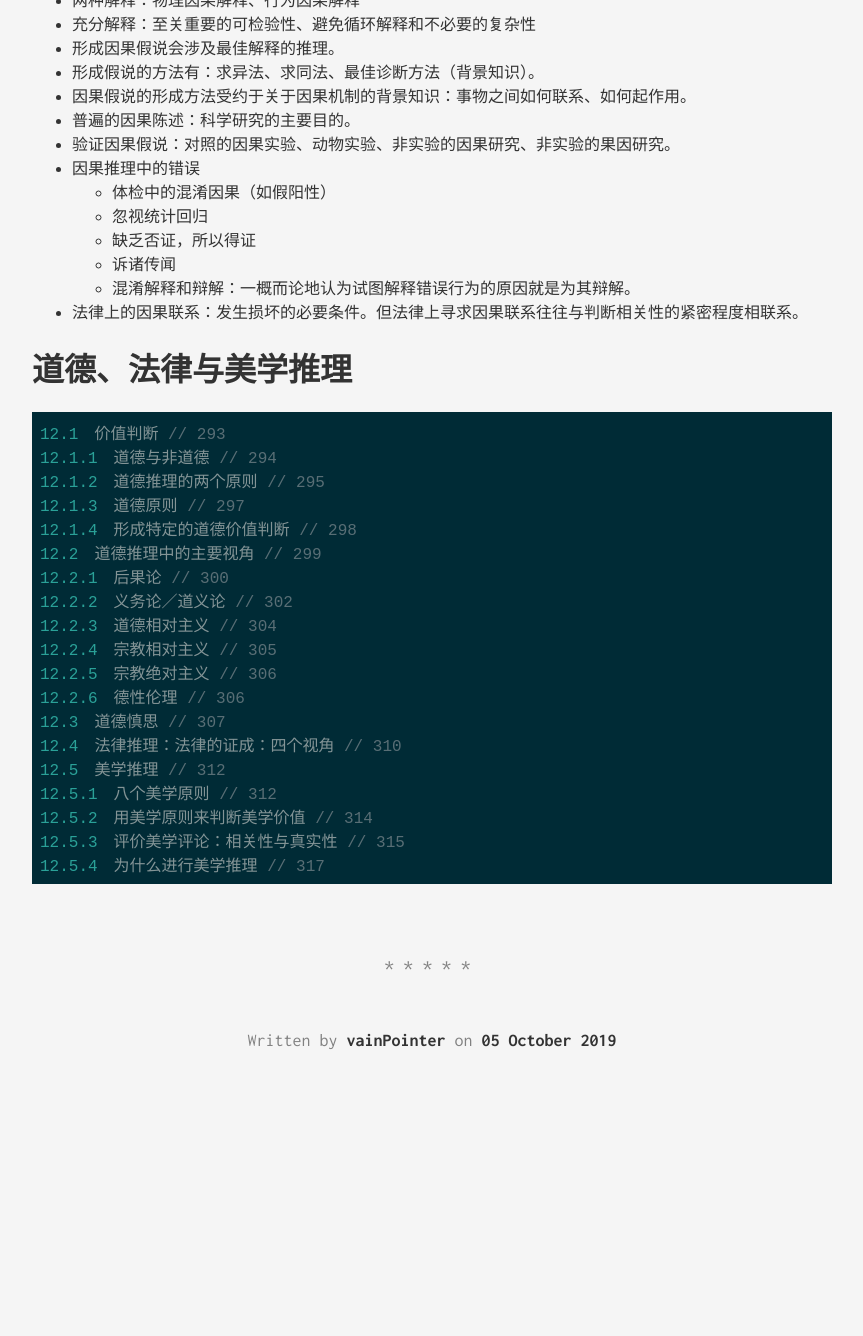
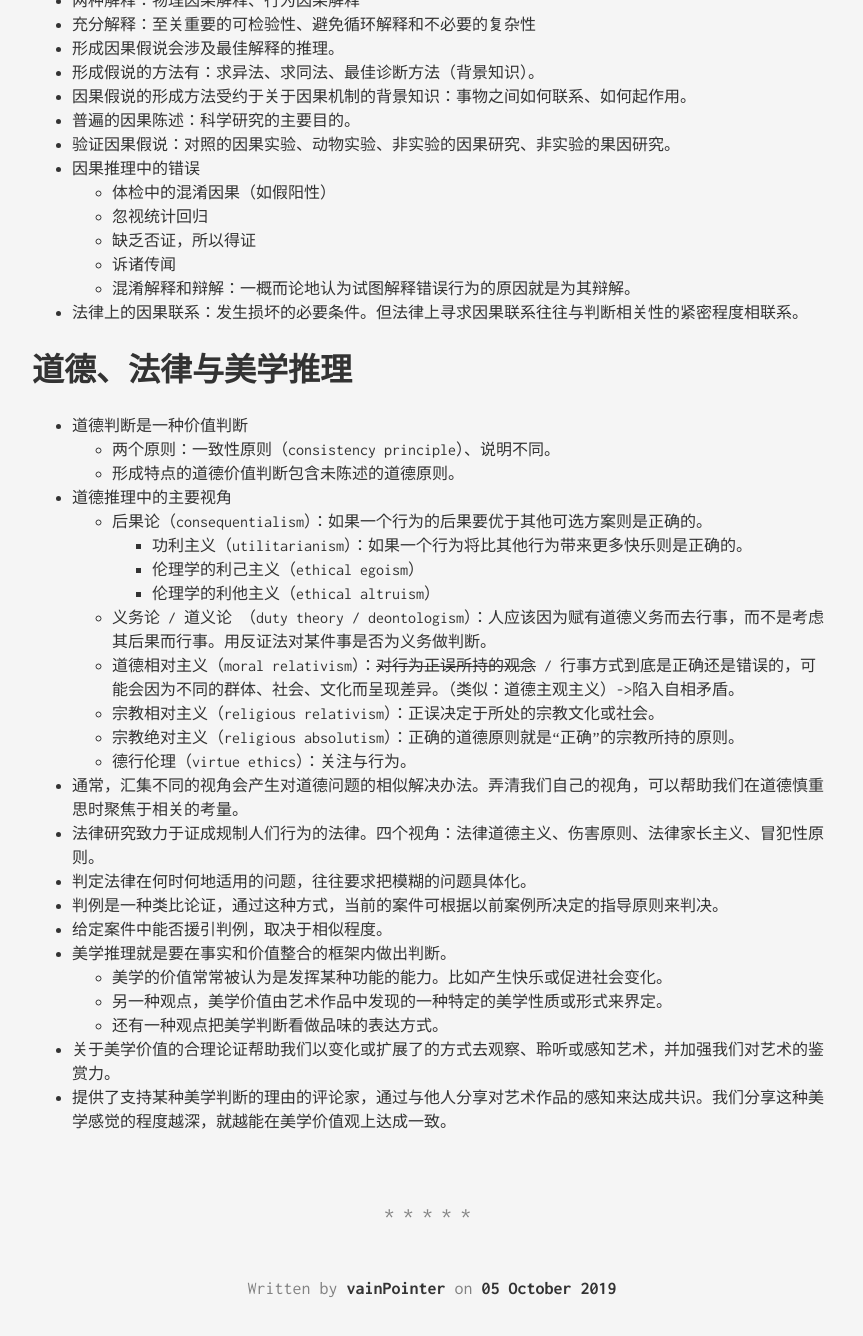
Before and after one commit to vainPointer/vainPointer.github.io, a Jekyll site: the page built from _posts/2019-10-05-critical-thinking.markdown, in a window 1280 px wide and 1400 px high, scrolled down 4685 px. Shown: the top 1336 px of the window, without its empty margins (208-1071 px from the left). Built offline with Jekyll 4.4.1, drawn with Linux system fonts in a browser that asks for light colours; before the commit the page ends 5837 px from its top, so only the background shows below that.

Commit message:
Update 2019-10-05-critical-thinking.markdown

````diff
--- a/_posts/2019-10-05-critical-thinking.markdown
+++ b/_posts/2019-10-05-critical-thinking.markdown
@@ -183,24 +183,27 @@ categories: [read]
 
 # 道德、法律与美学推理
 
-```
-12.1　价值判断 // 293
-12.1.1　道德与非道德 // 294
-12.1.2　道德推理的两个原则 // 295
-12.1.3　道德原则 // 297
-12.1.4　形成特定的道德价值判断 // 298
-12.2　道德推理中的主要视角 // 299
-12.2.1　后果论 // 300
-12.2.2　义务论／道义论 // 302
-12.2.3　道德相对主义 // 304
-12.2.4　宗教相对主义 // 305
-12.2.5　宗教绝对主义 // 306
-12.2.6　德性伦理 // 306
-12.3　道德慎思 // 307
-12.4　法律推理：法律的证成：四个视角 // 310
-12.5　美学推理 // 312
-12.5.1　八个美学原则 // 312
-12.5.2　用美学原则来判断美学价值 // 314
-12.5.3　评价美学评论：相关性与真实性 // 315
-12.5.4　为什么进行美学推理 // 317
-```
+  - 道德判断是一种价值判断
+    - 两个原则：一致性原则（consistency principle）、说明不同。
+    - 形成特点的道德价值判断包含未陈述的道德原则。
+  - 道德推理中的主要视角
+    - 后果论（consequentialism）：如果一个行为的后果要优于其他可选方案则是正确的。
+      - 功利主义（utilitarianism）：如果一个行为将比其他行为带来更多快乐则是正确的。
+      - 伦理学的利己主义（ethical egoism）
+      - 伦理学的利他主义（ethical altruism）
+    - 义务论 / 道义论 （duty theory / deontologism）：人应该因为赋有道德义务而去行事，而不是考虑其后果而行事。用反证法对某件事是否为义务做判断。
+    - 道德相对主义（moral relativism）：~~对行为正误所持的观念~~ / 行事方式到底是正确还是错误的，可能会因为不同的群体、社会、文化而呈现差异。（类似：道德主观主义）->陷入自相矛盾。
+    - 宗教相对主义（religious relativism）：正误决定于所处的宗教文化或社会。
+    - 宗教绝对主义（religious absolutism）：正确的道德原则就是“正确”的宗教所持的原则。
+    - 德行伦理（virtue ethics）：关注与行为。
+  - 通常，汇集不同的视角会产生对道德问题的相似解决办法。弄清我们自己的视角，可以帮助我们在道德慎重思时聚焦于相关的考量。
+  - 法律研究致力于证成规制人们行为的法律。四个视角：法律道德主义、伤害原则、法律家长主义、冒犯性原则。
+  - 判定法律在何时何地适用的问题，往往要求把模糊的问题具体化。
+  - 判例是一种类比论证，通过这种方式，当前的案件可根据以前案例所决定的指导原则来判决。
+  - 给定案件中能否援引判例，取决于相似程度。
+  - 美学推理就是要在事实和价值整合的框架内做出判断。
+    - 美学的价值常常被认为是发挥某种功能的能力。比如产生快乐或促进社会变化。
+    - 另一种观点，美学价值由艺术作品中发现的一种特定的美学性质或形式来界定。
+    - 还有一种观点把美学判断看做品味的表达方式。
+  - 关于美学价值的合理论证帮助我们以变化或扩展了的方式去观察、聆听或感知艺术，并加强我们对艺术的鉴赏力。
+  - 提供了支持某种美学判断的理由的评论家，通过与他人分享对艺术作品的感知来达成共识。我们分享这种美学感觉的程度越深，就越能在美学价值观上达成一致。
````
